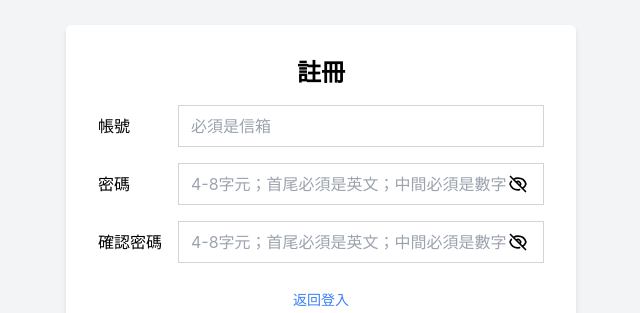
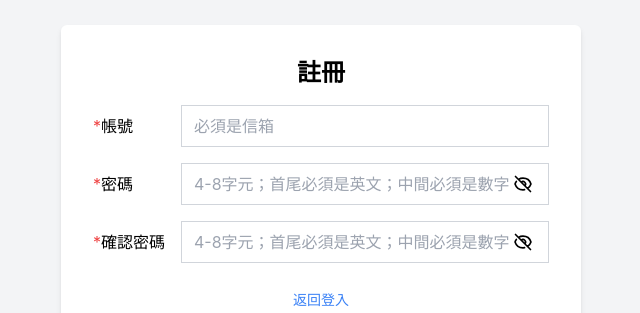
Before and after one commit to koo22952/q2, a React (Vite) app: page /register in a window 1280 px wide. Shown: the part 188-501 px from the top of the page, without its empty margins (319-959 px from the left). Built offline with nearby package versions, Linux system fonts and the light colour scheme.

Commit message:
feat: input 嘗試組件化抽離

```diff
--- a/src/components/input.jsx
+++ b/src/components/input.jsx
@@ -1,39 +1,96 @@
-import React, { useState } from 'react'
+import React, { useEffect, useState } from 'react'
 import EyesOff from '../assets/eyes-off'
 import EyesOn from '../assets/eyes-on'
+
+/*
+  className  整體外框可添加的 className
+  label  label 名稱
+  labelClassName  label 可添加的 className
+  placeholder  input 的提示語
+  name  label input ID 串聯的type & input 欄位名稱
+  InputType  input 屬性
+  showEye  是否呈現 密碼的眼睛（主要為密碼用）
+  setForm  取得 input value
+  required 是否為必填
+*/
 
 function Input({
   className,
   label,
   labelClassName,
   placeholder = '',
-  htmlType,
+  name,
   InputType,
   showEye = false,
   setForm = () => {},
+  required = false,
+  valid,
+  isUse = false, //是否有輸入過
+  isSamePassword = true,
 }) {
   const [look, setLook] = useState(false)
 
-  const onChang = (e, type) => {
+  const checkValidatorRule = (value, type) => {
+    if (!value && !!required) {
+      return '必填'
+    }
+
+    if (type === 'email') {
+      if (!/^\w+@[a-zA-Z_]+?\.[a-zA-Z]{2,3}$/.test(value)) {
+        return `必須是email格式`
+      }
+    }
+
+    if (type.includes('password')) {
+      if (
+        !/^[A-z]\d{2,6}[A-z]$/.test(value) ||
+        value.length < 4 ||
+        value.length > 8
+      ) {
+        console.log('密碼格式錯誤')
+        return `密碼格式錯誤`
+      }
+    }
+
+    console.log(isUse, isSamePassword)
+    if (type === 'password') {
+      if (isUse && !isSamePassword) {
+        console.log('必須與密碼相同')
+      }
+    }
+    return ''
+  }
+
+  const onChang = (e, name, type) => {
     setForm((pre) => {
       return {
         ...pre,
-        [type]: e.target.value,
+        [name]: {
+          value: e.target.value,
+          isUse: true, //是否有輸入過
+          pass: !!checkValidatorRule(e.target.value, type),
+          message: checkValidatorRule(e.target.value, type),
+        },
       }
     })
   }
 
   return (
-    <div className={`relative flex items-center w-full ${className}`}>
-      <label className={`mr-4 ${labelClassName}`} htmlFor={htmlType}>
+    <div className={`relative flex items-baseline w-full ${className}`}>
+      {required && <span className="text-red-500">*</span>}
+      <label className={`mr-4 ${labelClassName}`} htmlFor={name}>
         {label}
       </label>
+      <div className="flex-1 relative">
+        <div className="relative">
           <input
-        id={htmlType}
+            id={name}
             type={showEye ? (look ? 'text' : 'password') : InputType}
-        className="relative appearance-none block flex-1 px-3 py-2 border border-gray-300 text-gray-900 focus:outline-none focus:ring-gray-500 focus:border-gray-500"
+            className={`appearance-none w-full block px-3 py-2 border border-gray-300 text-gray-900 ${
+              isUse && !valid && 'border-red-500'
+            } focus:outline-none focus:ring-gray-500 focus:border-gray-500`}
             placeholder={placeholder}
-        onChange={(e) => onChang(e, htmlType)}
+            onChange={(e) => onChang(e, name, InputType)}
           />
           {showEye &&
             (look ? (
@@ -52,6 +109,12 @@ function Input({
               </div>
             ))}
         </div>
+
+        {valid && required ? (
+          <div className="text-red-500 text-sm">{'123'}</div>
+        ) : null}
+      </div>
+    </div>
   )
 }
 
--- a/src/views/login/register.jsx
+++ b/src/views/login/register.jsx
@@ -5,42 +5,49 @@ import Input from '../../components/input'
 function Register(props) {
   const [form, setForm] = useState({})
   const onSubmit = (e) => {
+    e.preventDefault()
     console.log(form)
-    e.preventDefault()
   }
 
   return (
     <div className="flex items-center justify-center min-h-screen bg-gray-100">
-      <div className="w-510	p-8 m-8 bg-white shadow-md rounded-md">
+      <div className="w-520	p-8 m-8 bg-white shadow-md rounded-md">
         <div className="font-bold text-2xl text-center mb-4">註冊</div>
         <Input
           className="mb-4"
           label="帳號"
           labelClassName="w-16"
-          htmlType="account"
+          name="account"
           InputType="email"
           placeholder="必須是信箱"
           setForm={setForm}
+          required
+          valid={form?.account?.pass}
+          isUse={form?.account?.isUse}
         />
         <Input
           className="mb-4"
           label="密碼"
           labelClassName="w-16"
-          htmlType="password"
+          name="password"
           InputType="password"
           placeholder="4-8字元；首尾必須是英文；中間必須是數字"
           showEye
           setForm={setForm}
+          required
         />
         <Input
           className="mb-4"
           label="確認密碼"
           labelClassName="w-16"
-          htmlType="rePassword"
+          name="rePassword"
           InputType="password"
           placeholder="4-8字元；首尾必須是英文；中間必須是數字"
           showEye
           setForm={setForm}
+          required
+          isUse={form?.rePassword?.isUse}
+          isSamePassword={form.rePassword?.value === form.password?.value}
         />
         <div className="text-center mt-6">
           <div className="text-center mb-4">
--- a/tailwind.config.js
+++ b/tailwind.config.js
@@ -5,7 +5,7 @@ module.exports = {
     extend: {
       backgroundColor: {},
       width: {
-        510: '510px',
+        520: '520px',
       },
     },
   },
```
Lines whose indentation alone changed are shown as unchanged.
